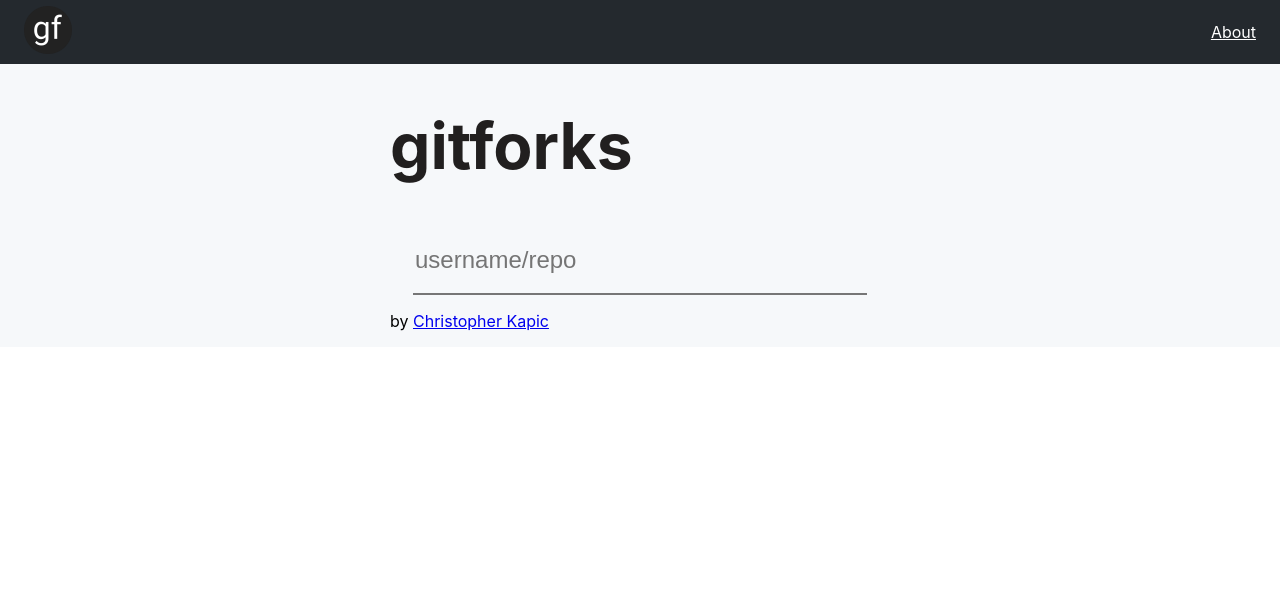
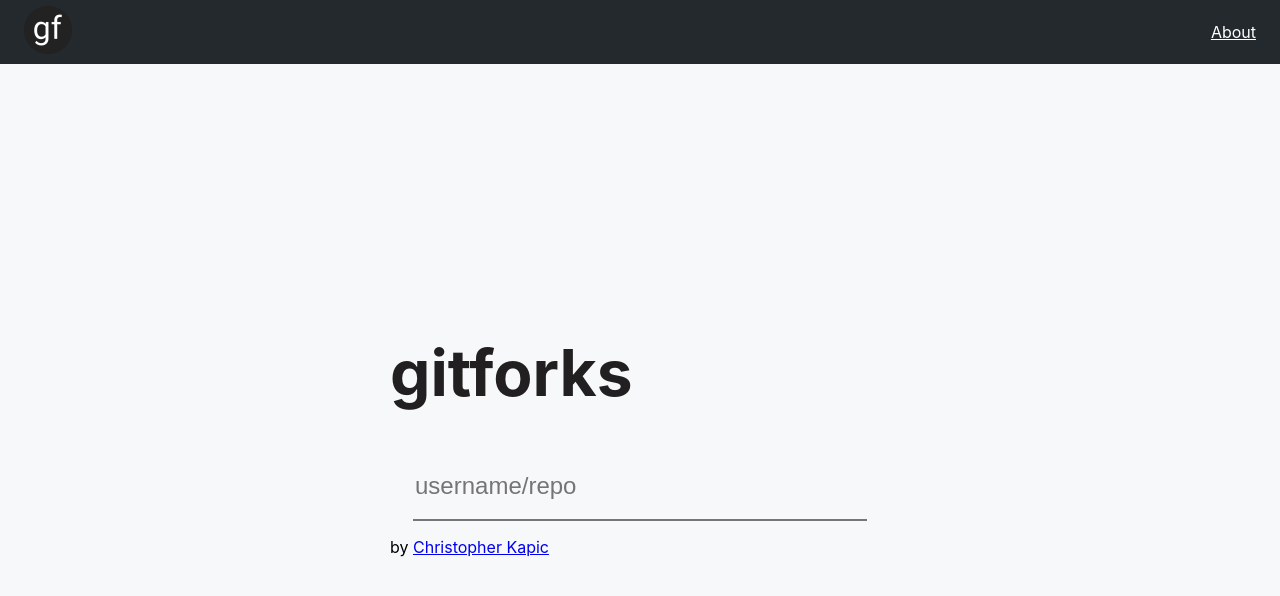
Before and after one commit to christopher-kapic/gitforks, a React (Create React App) app: page / in a window 1280 px wide. Shown: the top 596 px of the page. Built offline with nearby package versions, Linux system fonts and the light colour scheme.

Commit message:
minHeight ?

```diff
--- a/src/pages/Index.js
+++ b/src/pages/Index.js
@@ -8,6 +8,7 @@ const styles = {
         display: 'flex',
         width: '100vw',
         height: 'calc(100vh-64px)',
+        minHeight: 'calc(100vh - 64px)',
         justifyContent: 'center'
     },
     content: {
```
